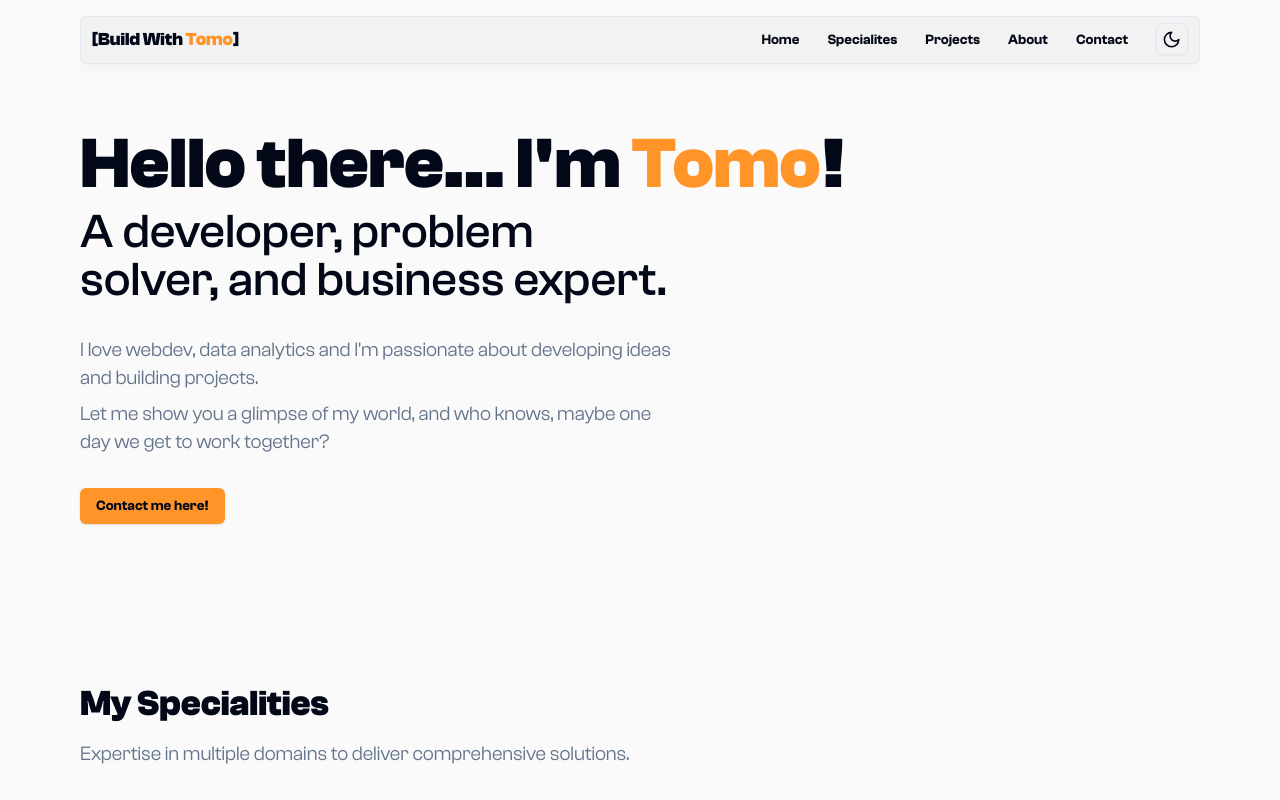
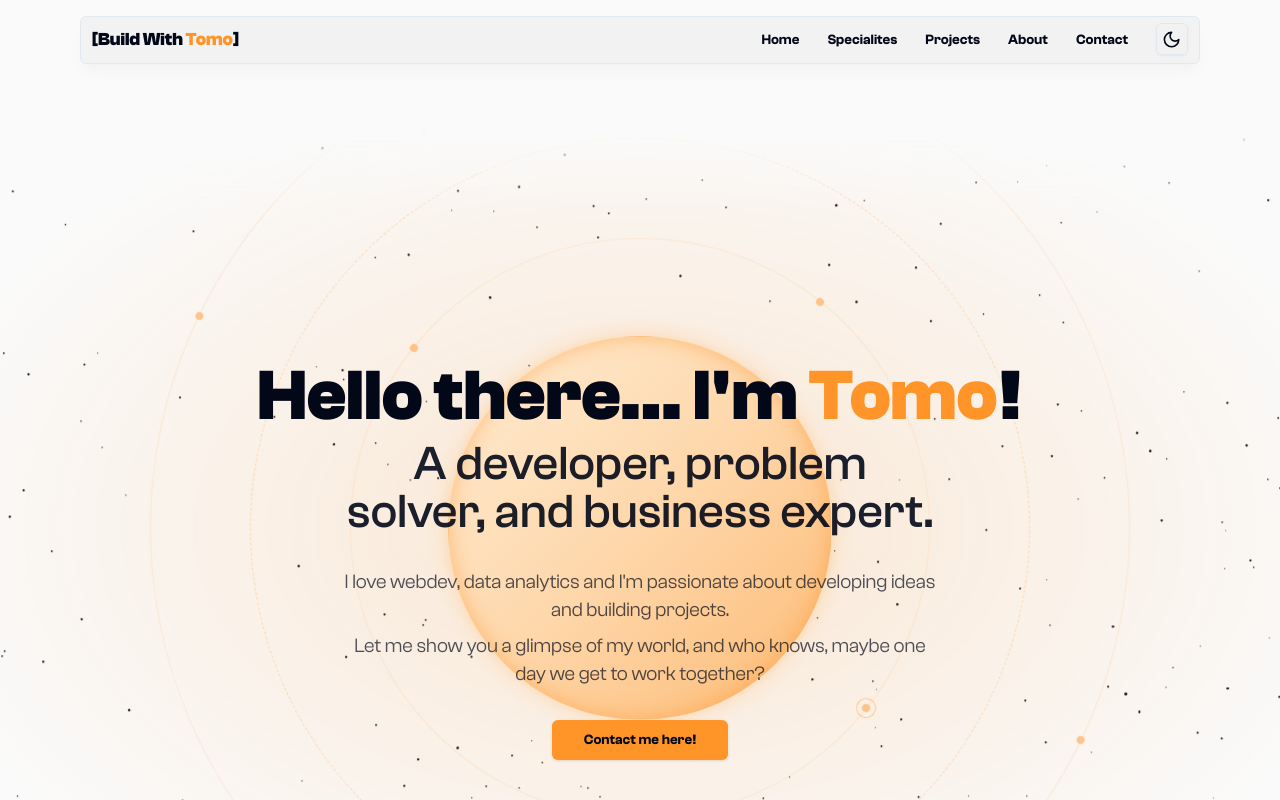
Before and after one commit to 0xtomotech/tomo-portfolio, a Next.js app: page / in a window 1280 px wide. Shown: the top 800 px of the page. Built offline with nearby package versions, Linux system fonts and the light colour scheme.

Commit message:
updated hero

```diff
--- a/src/components/hero.tsx
+++ b/src/components/hero.tsx
@@ -1,35 +1,267 @@
-import React from "react";
+"use client";
+
+import React, { useRef } from "react";
 import { Button } from "./ui/button";
+import { motion, useScroll, useTransform } from "framer-motion";
+import { useTheme } from "next-themes";
+import starsBg from "@/assets/stars.png";
+import blackStarsBg from "@/assets/black-stars.png";
 
 const Hero = () => {
+  const sectionRef = useRef(null);
+  const { theme } = useTheme();
+  const { scrollYProgress } = useScroll({
+    target: sectionRef,
+    offset: ["start end", "end start"],
+  });
+
+  const backgroundPositionY = useTransform(
+    scrollYProgress,
+    [0, 1],
+    [-300, 300],
+  );
+
+  const bgImage = theme === "dark" ? starsBg : blackStarsBg;
+
   return (
-    <div className="w-full">
-      <div className="mx-auto max-w-7xl px-5 lg:px-20">
-        <section className="pb-[10rem]" id="home">
-          <div className="flex flex-col items-start">
-            <h1 className="mb-2 max-w-[800px] text-4xl font-bold sm:text-7xl">
-              Hello there... I&apos;m <span className="text-primary">Tomo</span>
-              !
+    <motion.section
+      ref={sectionRef}
+      className="relative flex h-[492px] items-center overflow-hidden [mask-image:linear-gradient(to_bottom,transparent,black_10%,black_90%,transparent)] md:h-[800px]"
+      style={{
+        backgroundImage: `url(${bgImage.src})`,
+        backgroundPositionY,
+      }}
+      animate={{
+        backgroundPositionX: bgImage.width,
+      }}
+      transition={{
+        repeat: Infinity,
+        transform: "linear",
+        duration: 60,
+      }}
+    >
+      {/* Overlay background */}
+      <div className="absolute inset-0 bg-[radial-gradient(75%_75%_at_center_center,rgba(255,149,41,0.15)_15%,rgba(255,255,255,0.05)_78%,transparent)] dark:bg-[radial-gradient(75%_75%_at_center_center,rgba(255,149,41,0.5)_15%,rgba(14,0,36,0.5)_78%,transparent)]"></div>
+
+      {/* Planet */}
+      <div className="absolute left-1/2 top-1/2 h-64 w-64 -translate-x-1/2 -translate-y-1/2 rounded-full border border-primary/20 bg-gradient-to-br from-orange-100 via-orange-200 to-orange-300 shadow-[inset_0_0_20px_rgba(255,149,41,0.5),0_0_20px_rgba(255,149,41,0.3)] dark:border-white/20 dark:bg-[radial-gradient(50%_50%_at_16.8%_18.3%,white,rgb(255,149,41)_37.7%,rgb(36,14,0))] dark:shadow-[-20px_-20px_50px_rgba(255,149,41,0.5),-20px_-20px_80px_rgba(255,149,41,0.1),-0_0_50px_rgba(255,149,41,0.5)] md:h-96 md:w-96"></div>
+
+      {/* First ring */}
+      <motion.div
+        style={{
+          translateY: "-50%",
+          translateX: "-50%",
+        }}
+        animate={{
+          rotate: "1turn",
+        }}
+        transition={{
+          duration: 60,
+          repeat: Infinity,
+          ease: "linear",
+        }}
+        className="absolute left-1/2 top-1/2 h-[344px] w-[344px] -translate-x-1/2 -translate-y-1/2 rounded-full border border-primary/30 opacity-50 dark:border-white/20 dark:opacity-20 md:h-[580px] md:w-[580px]"
+      >
+        <div className="absolute left-0 top-1/2 h-2 w-2 -translate-x-1/2 -translate-y-1/2 rounded-full bg-primary dark:bg-white"></div>
+        <div className="absolute left-1/2 top-0 h-2 w-2 -translate-x-1/2 -translate-y-1/2 rounded-full bg-primary dark:bg-white"></div>
+        <div className="absolute left-full top-1/2 inline-flex h-5 w-5 -translate-x-1/2 -translate-y-1/2 items-center justify-center rounded-full border border-primary dark:border-white">
+          <div className="h-2 w-2 rounded-full bg-primary dark:bg-white"></div>
+        </div>
+      </motion.div>
+
+      {/* Second ring */}
+      <motion.div
+        style={{
+          translateY: "-50%",
+          translateX: "-50%",
+        }}
+        animate={{
+          rotate: "-1turn",
+        }}
+        transition={{
+          duration: 90,
+          repeat: Infinity,
+          ease: "linear",
+        }}
+        className="absolute left-1/2 top-1/2 h-[444px] w-[444px] -translate-x-1/2 -translate-y-1/2 rounded-full border border-dashed border-primary/30 dark:border-white/20 md:h-[780px] md:w-[780px]"
+      ></motion.div>
+
+      {/* Third ring */}
+      <motion.div
+        style={{
+          translateY: "-50%",
+          translateX: "-50%",
+        }}
+        animate={{
+          rotate: "1turn",
+        }}
+        transition={{
+          duration: 90,
+          repeat: Infinity,
+          ease: "linear",
+        }}
+        className="absolute left-1/2 top-1/2 h-[544px] w-[544px] -translate-x-1/2 -translate-y-1/2 rounded-full border border-primary/30 opacity-50 dark:border-white dark:opacity-20 md:h-[980px] md:w-[980px]"
+      >
+        <div className="absolute left-0 top-1/2 h-2 w-2 -translate-x-1/2 -translate-y-1/2 rounded-full bg-primary dark:bg-white"></div>
+        <div className="absolute left-full top-1/2 h-2 w-2 -translate-x-1/2 -translate-y-1/2 rounded-full bg-primary dark:bg-white"></div>
+      </motion.div>
+
+      {/* Content */}
+      <div className="container relative z-10 mt-16">
+        <div className="flex flex-col items-center text-center">
+          <h1 className="mb-2 max-w-[800px] text-4xl font-bold text-foreground sm:text-7xl">
+            Hello there... I&apos;m <span className="text-primary">Tomo</span>!
           </h1>
-            <h1 className="mb-8 max-w-[600px] text-3xl font-medium sm:text-5xl">
+          <h2 className="mb-8 max-w-[600px] text-3xl font-medium text-foreground/90 sm:text-5xl">
             A developer, problem solver, and business expert.
-            </h1>
-            <p className="mb-2 max-w-[600px] text-xl text-muted-foreground">
+          </h2>
+          <p className="mb-2 max-w-[600px] text-xl text-foreground/70">
             I love webdev, data analytics and I&apos;m passionate about
             developing ideas and building projects.
           </p>
-            <p className="mb-8 max-w-[600px] text-xl text-muted-foreground">
-              Let me show you a glimpse of my world, and who knows, maybe one
-              day we get to work together?
+          <p className="mb-8 max-w-[600px] text-xl text-foreground/70">
+            Let me show you a glimpse of my world, and who knows, maybe one day
+            we get to work together?
           </p>
-            <Button variant="default" size="default" className="font-semibold">
+          <Button variant="default" size="lg" className="font-semibold">
             Contact me here!
           </Button>
         </div>
-        </section>
       </div>
-    </div>
+    </motion.section>
   );
 };
 
 export default Hero;
+
+// "use client";
+
+// import React, { useRef } from "react";
+// import { Button } from "./ui/button";
+// import { motion, useScroll, useTransform } from "framer-motion";
+// import starsBg from "@/assets/stars.png";
+// import starsBgLight from "@/assets/stars-light.png"; // You'll need to create a light version of the stars background
+
+// const Hero = () => {
+//   const sectionRef = useRef(null);
+//   const { scrollYProgress } = useScroll({
+//     target: sectionRef,
+//     offset: ["start end", "end start"],
+//   });
+
+//   const backgroundPositionY = useTransform(
+//     scrollYProgress,
+//     [0, 1],
+//     [-300, 300],
+//   );
+
+//   return (
+//     <motion.section
+//       ref={sectionRef}
+//       className="relative flex h-[492px] items-center overflow-hidden [mask-image:linear-gradient(to_bottom,transparent,black_10%,black_90%,transparent)] md:h-[800px]"
+//       style={{
+//         backgroundImage: `url(${starsBg.src})`,
+//         backgroundPositionY,
+//       }}
+//       animate={{
+//         backgroundPositionX: starsBg.width,
+//       }}
+//       transition={{
+//         repeat: Infinity,
+//         transform: "linear",
+//         duration: 60,
+//       }}
+//     >
+//       {/* Overlay background */}
+//       <div className="absolute inset-0 bg-[radial-gradient(75%_75%_at_center_center,rgba(255,149,41,0.3)_15%,rgba(255,149,41,0.1)_78%,transparent)] dark:bg-[radial-gradient(75%_75%_at_center_center,rgba(255,149,41,0.5)_15%,rgba(14,0,36,0.5)_78%,transparent)]"></div>
+
+//       {/* Planet */}
+//       <div className="absolute left-1/2 top-1/2 h-64 w-64 -translate-x-1/2 -translate-y-1/2 rounded-full border border-primary/20 bg-gradient-to-br from-primary/50 to-primary shadow-[-20px_-20px_50px_rgba(255,149,41,0.5),-20px_-20px_80px_rgba(255,149,41,0.1),-0_0_50px_rgba(255,149,41,0.5)] dark:border-white/20 dark:bg-[radial-gradient(50%_50%_at_16.8%_18.3%,white,rgb(255,149,41)_37.7%,rgb(36,14,0))] md:h-96 md:w-96"></div>
+
+//       {/* First ring */}
+//       <motion.div
+//         style={{
+//           translateY: "-50%",
+//           translateX: "-50%",
+//         }}
+//         animate={{
+//           rotate: "1turn",
+//         }}
+//         transition={{
+//           duration: 60,
+//           repeat: Infinity,
+//           ease: "linear",
+//         }}
+//         className="absolute left-1/2 top-1/2 h-[344px] w-[344px] -translate-x-1/2 -translate-y-1/2 rounded-full border border-primary opacity-20 dark:border-white md:h-[580px] md:w-[580px]"
+//       >
+//         <div className="absolute left-0 top-1/2 h-2 w-2 -translate-x-1/2 -translate-y-1/2 rounded-full bg-primary dark:bg-white"></div>
+//         <div className="absolute left-1/2 top-0 h-2 w-2 -translate-x-1/2 -translate-y-1/2 rounded-full bg-primary dark:bg-white"></div>
+//         <div className="absolute left-full top-1/2 inline-flex h-5 w-5 -translate-x-1/2 -translate-y-1/2 items-center justify-center rounded-full border border-primary dark:border-white">
+//           <div className="h-2 w-2 rounded-full bg-primary dark:bg-white"></div>
+//         </div>
+//       </motion.div>
+
+//       {/* Second ring */}
+//       <motion.div
+//         style={{
+//           translateY: "-50%",
+//           translateX: "-50%",
+//         }}
+//         animate={{
+//           rotate: "-1turn",
+//         }}
+//         transition={{
+//           duration: 90,
+//           repeat: Infinity,
+//           ease: "linear",
+//         }}
+//         className="absolute left-1/2 top-1/2 h-[444px] w-[444px] -translate-x-1/2 -translate-y-1/2 rounded-full border border-dashed border-primary/20 dark:border-white/20 md:h-[780px] md:w-[780px]"
+//       ></motion.div>
+
+//       {/* Third ring */}
+//       <motion.div
+//         style={{
+//           translateY: "-50%",
+//           translateX: "-50%",
+//         }}
+//         animate={{
+//           rotate: "1turn",
+//         }}
+//         transition={{
+//           duration: 90,
+//           repeat: Infinity,
+//           ease: "linear",
+//         }}
+//         className="absolute left-1/2 top-1/2 h-[544px] w-[544px] -translate-x-1/2 -translate-y-1/2 rounded-full border border-primary opacity-20 dark:border-white md:h-[980px] md:w-[980px]"
+//       >
+//         <div className="absolute left-0 top-1/2 h-2 w-2 -translate-x-1/2 -translate-y-1/2 rounded-full bg-primary dark:bg-white"></div>
+//         <div className="absolute left-full top-1/2 h-2 w-2 -translate-x-1/2 -translate-y-1/2 rounded-full bg-primary dark:bg-white"></div>
+//       </motion.div>
+
+//       {/* Content */}
+//       <div className="container relative z-10 mt-16">
+//         <div className="flex flex-col items-center text-center">
+//           <h1 className="mb-2 max-w-[800px] text-4xl font-bold text-foreground sm:text-7xl">
+//             Hello there... I&apos;m <span className="text-primary">Tomo</span>!
+//           </h1>
+//           <h2 className="mb-8 max-w-[600px] text-3xl font-medium text-foreground/90 sm:text-5xl">
+//             A developer, problem solver, and business expert.
+//           </h2>
+//           <p className="mb-2 max-w-[600px] text-xl text-foreground/70">
+//             I love webdev, data analytics and I&apos;m passionate about
+//             developing ideas and building projects.
+//           </p>
+//           <p className="mb-8 max-w-[600px] text-xl text-foreground/70">
+//             Let me show you a glimpse of my world, and who knows, maybe one day
+//             we get to work together?
+//           </p>
+//           <Button variant="default" size="lg" className="font-semibold">
+//             Contact me here!
+//           </Button>
+//         </div>
+//       </div>
+//     </motion.section>
+//   );
+// };
+
+// export default Hero;
```
Lines whose indentation alone changed are shown as unchanged.
